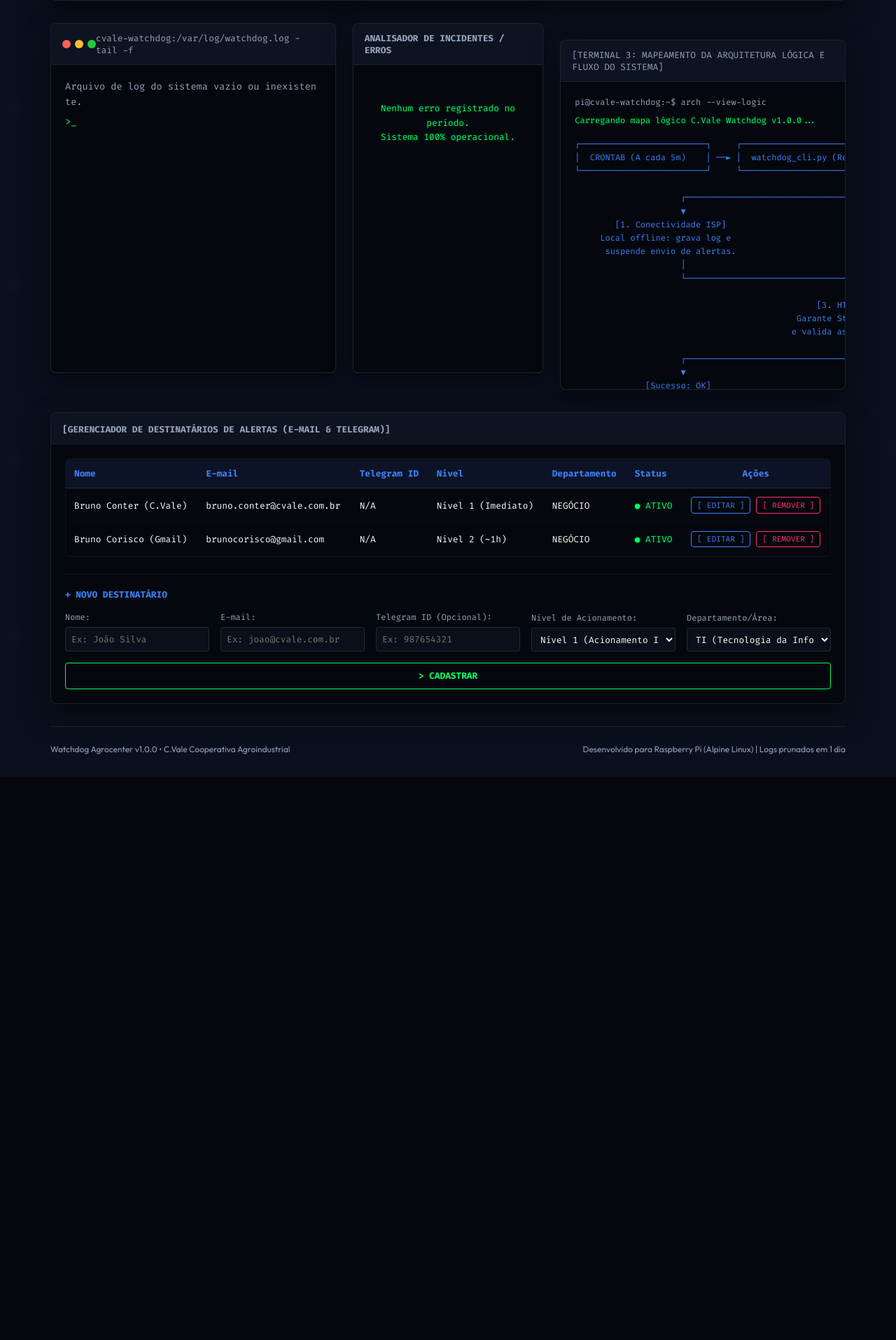
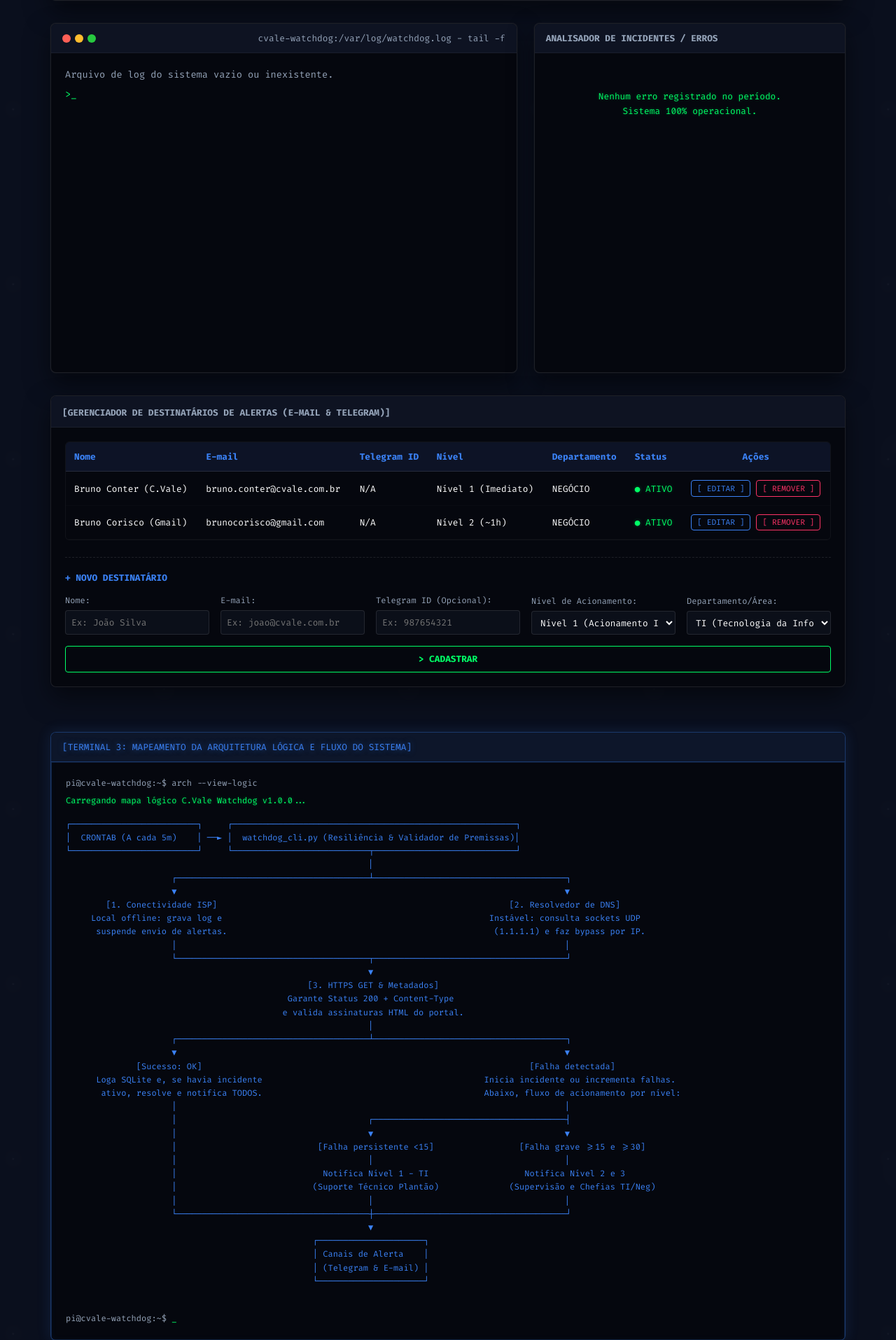
Before and after one commit to brunocorisco86/watchdogagrocenter, a Flask app: page / in a window 1280 px wide. Shown: the part 1019-2934 px from the top of the page at 70% size. Before the commit the page ends 2129 px from the top, so only its background shows below. Run offline with Flask 3, Linux system fonts and the light colour scheme; data that the repository does not hold is empty.

Commit message:
design: movendo Terminal 3 para abaixo do painel de contatos e aplicando destaque neon cobalto

```diff
--- a/src/dashboard/static/css/style.css
+++ b/src/dashboard/static/css/style.css
@@ -850,3 +850,15 @@ body {
     background-color: #0b0f19;
     color: #fff;
 }
+
+/* Architecture Highlight Terminal (Terminal 3) */
+.architecture-highlight-terminal {
+    border: 1px solid rgba(59, 130, 246, 0.4) !important;
+    box-shadow: 0 0 20px rgba(59, 130, 246, 0.15), inset 0 0 10px rgba(59, 130, 246, 0.05) !important;
+    transition: all 0.3s ease;
+}
+
+.architecture-highlight-terminal:hover {
+    border-color: rgba(59, 130, 246, 0.8) !important;
+    box-shadow: 0 0 30px rgba(59, 130, 246, 0.35), inset 0 0 15px rgba(59, 130, 246, 0.15) !important;
+}
--- a/src/dashboard/templates/index.html
+++ b/src/dashboard/templates/index.html
@@ -174,60 +174,6 @@
                     {% endif %}
                 </div>
             </div>
-
-            <!-- Terminal 3 (Mini-Terminal de Arquitetura em ASCII Art) -->
-            <div class="terminal-wrapper full-width-terminal" style="margin-top: 1.5rem;">
-                <div class="terminal-header">
-                    <span class="terminal-title">[TERMINAL 3: MAPEAMENTO DA ARQUITETURA LÓGICA E FLUXO DO SISTEMA]</span>
-                    <div class="terminal-buttons">
-                        <span class="term-btn close"></span>
-                        <span class="term-btn minimize"></span>
-                        <span class="term-btn expand"></span>
-                    </div>
-                </div>
-                <div class="terminal-body" id="terminal-arch-body" style="font-size: 0.75rem; line-height: 1.2rem; overflow-x: auto; white-space: pre;">
-                    <div class="term-line output-system">pi@cvale-watchdog:~$ arch --view-logic</div>
-                    <div class="term-line output-success">Carregando mapa lógico C.Vale Watchdog v1.0.0...</div>
-                    <pre class="ascii-art-block" style="color: var(--blue-glow); font-family: var(--font-mono); margin: 0.5rem 0;">
-┌─────────────────────────┐     ┌────────────────────────────────────────────────────────┐
-│  CRONTAB (A cada 5m)    │ ──► │  watchdog_cli.py (Resiliência & Validador de Premissas)│
-└─────────────────────────┘     └───────────────────────────┬────────────────────────────┘
-                                                            │
-                     ┌──────────────────────────────────────┴──────────────────────────────────────┐
-                     ▼                                                                             ▼
-        [1. Conectividade ISP]                                                          [2. Resolvedor de DNS]
-     Local offline: grava log e                                                     Instável: consulta sockets UDP
-      suspende envio de alertas.                                                     (1.1.1.1) e faz bypass por IP.
-                     │                                                                             │
-                     └──────────────────────────────────────┬──────────────────────────────────────┘
-                                                            ▼
-                                                [3. HTTPS GET & Metadados]
-                                            Garante Status 200 + Content-Type
-                                           e valida assinaturas HTML do portal.
-                                                            │
-                     ┌──────────────────────────────────────┴──────────────────────────────────────┐
-                     ▼                                                                             ▼
-              [Sucesso: OK]                                                                 [Falha detectada]
-      Loga SQLite e, se havia incidente                                            Inicia incidente ou incrementa falhas.
-       ativo, resolve e notifica TODOS.                                            Abaixo, fluxo de acionamento por nível:
-                     │                                                                             │
-                     │                                      ┌──────────────────────────────────────┤
-                     │                                      ▼                                      ▼
-                     │                            [Falha persistente <15]                 [Falha grave >=15 e >=30]
-                     │                                      │                                      │
-                     │                             Notifica Nível 1 - TI                   Notifica Nível 2 e 3
-                     │                           (Suporte Técnico Plantão)              (Supervisão e Chefias TI/Neg)
-                     │                                      │                                      │
-                     └──────────────────────────────────────┼──────────────────────────────────────┘
-                                                            ▼
-                                                 ┌─────────────────────┐
-                                                 │ Canais de Alerta    │
-                                                 │ (Telegram & E-mail) │
-                                                 └─────────────────────┘
-                    </pre>
-                    <div class="term-line output-system">pi@cvale-watchdog:~$ <span class="blink-cursor">_</span></div>
-                </div>
-            </div>
         </main>
 
         <!-- Painel de Gerenciamento de Contatos e Alertas (Nova Feature) -->
@@ -299,6 +245,60 @@
             </div>
         </section>
 
+        <!-- Terminal 3 (Mini-Terminal de Arquitetura em ASCII Art - Destaque Especial) -->
+        <div class="terminal-wrapper full-width-terminal architecture-highlight-terminal" style="margin-top: 2rem; margin-bottom: 2rem;">
+            <div class="terminal-header" style="background-color: #0d162a; border-bottom: 1px solid rgba(59, 130, 246, 0.3);">
+                <span class="terminal-title" style="color: var(--blue-glow); text-shadow: 0 0 8px rgba(59, 130, 246, 0.5);">[TERMINAL 3: MAPEAMENTO DA ARQUITETURA LÓGICA E FLUXO DO SISTEMA]</span>
+                <div class="terminal-buttons">
+                    <span class="term-btn close"></span>
+                    <span class="term-btn minimize"></span>
+                    <span class="term-btn expand"></span>
+                </div>
+            </div>
+            <div class="terminal-body" id="terminal-arch-body" style="font-size: 0.75rem; line-height: 1.2rem; overflow-x: auto; white-space: pre; border: 1px solid rgba(59, 130, 246, 0.2);">
+                <div class="term-line output-system">pi@cvale-watchdog:~$ arch --view-logic</div>
+                <div class="term-line output-success">Carregando mapa lógico C.Vale Watchdog v1.0.0...</div>
+                <pre class="ascii-art-block" style="color: var(--blue-glow); font-family: var(--font-mono); margin: 0.5rem 0;">
+┌─────────────────────────┐     ┌────────────────────────────────────────────────────────┐
+│  CRONTAB (A cada 5m)    │ ──► │  watchdog_cli.py (Resiliência & Validador de Premissas)│
+└─────────────────────────┘     └───────────────────────────┬────────────────────────────┘
+                                                            │
+                     ┌──────────────────────────────────────┴──────────────────────────────────────┐
+                     ▼                                                                             ▼
+        [1. Conectividade ISP]                                                          [2. Resolvedor de DNS]
+     Local offline: grava log e                                                     Instável: consulta sockets UDP
+      suspende envio de alertas.                                                     (1.1.1.1) e faz bypass por IP.
+                     │                                                                             │
+                     └──────────────────────────────────────┬──────────────────────────────────────┘
+                                                            ▼
+                                                [3. HTTPS GET & Metadados]
+                                            Garante Status 200 + Content-Type
+                                           e valida assinaturas HTML do portal.
+                                                            │
+                     ┌──────────────────────────────────────┴──────────────────────────────────────┐
+                     ▼                                                                             ▼
+              [Sucesso: OK]                                                                 [Falha detectada]
+      Loga SQLite e, se havia incidente                                            Inicia incidente ou incrementa falhas.
+       ativo, resolve e notifica TODOS.                                            Abaixo, fluxo de acionamento por nível:
+                     │                                                                             │
+                     │                                      ┌──────────────────────────────────────┤
+                     │                                      ▼                                      ▼
+                     │                            [Falha persistente <15]                 [Falha grave >=15 e >=30]
+                     │                                      │                                      │
+                     │                             Notifica Nível 1 - TI                   Notifica Nível 2 e 3
+                     │                           (Suporte Técnico Plantão)              (Supervisão e Chefias TI/Neg)
+                     │                                      │                                      │
+                     └──────────────────────────────────────┼──────────────────────────────────────┘
+                                                            ▼
+                                                 ┌─────────────────────┐
+                                                 │ Canais de Alerta    │
+                                                 │ (Telegram & E-mail) │
+                                                 └─────────────────────┘
+                </pre>
+                <div class="term-line output-system">pi@cvale-watchdog:~$ <span class="blink-cursor">_</span></div>
+            </div>
+        </div>
+
         <!-- Footer -->
         <footer class="main-footer">
             <p>Watchdog Agrocenter v1.0.0 &bull; C.Vale Cooperativa Agroindustrial</p>
```
